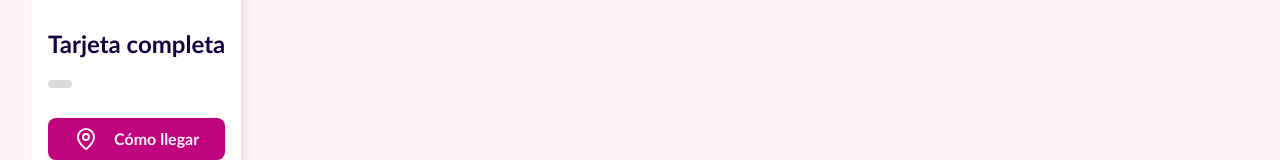
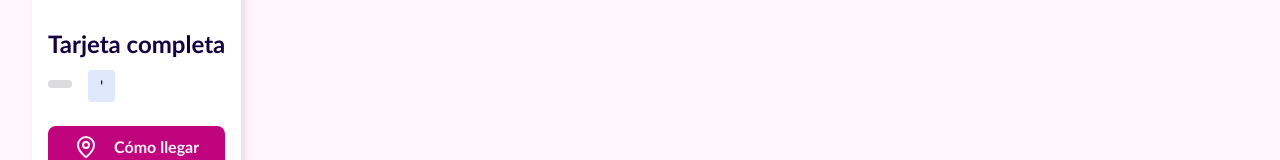
Before and after one commit to esti-martin/CheckMyLift, a React (Vite) app: page /filtros in a window 1280 px wide. Shown: the part 260-420 px from the top of the page. Built offline with nearby package versions, Linux system fonts and the light colour scheme.

Commit message:
línea + tiempo en ElevatorCard

```diff
--- a/src/components/cards/ElevatorCard.module.css
+++ b/src/components/cards/ElevatorCard.module.css
@@ -45,17 +45,31 @@
             margin-top: 1.5rem;
         }
 
-        .line {
+        .lineTime {
+            display: flex;
+            gap: 1rem;
             margin-bottom: 1.5rem;
 
-            span {
-                background-color: rgba(112, 108, 120, 0.25);
+            .line {
+
+                span {
+                    background-color: rgba(112, 108, 120, 0.25);
+                    padding: 0.25rem 0.75rem 0.25rem 0.75rem;
+                    border-radius: 0.25rem;
+                    display: inline-block;
+                }
+
+            }
+
+            .time {
+                background-color: var(--light-blue-20);
                 padding: 0.25rem 0.75rem 0.25rem 0.75rem;
                 border-radius: 0.25rem;
                 display: inline-block;
             }
+        }
 
-        }
+
 
         .actions {
             display: flex;
--- a/src/components/cards/ElevatorCard.tsx
+++ b/src/components/cards/ElevatorCard.tsx
@@ -9,6 +9,7 @@ type CardProps = {
   imageUrl: string;
   title: string;
   line: string;
+  timeToNextStation: string;
   warningType: "positive" | "negative";
   onPrimaryClick?: () => void;
 };
@@ -37,7 +38,10 @@ const ElevatorCard: React.FC<CardProps> = ({
         <section className={styles.content}>
             <WarningMessage type={warningType} />
             <h2 className={styles.title}>{title}</h2>
-            <p className={styles.line}><span>{line}</span></p>
+            <section className={styles.lineTime}>
+                <p className={styles.line}><span>{line}</span></p>
+                <p className={styles.time}><span>{timeToNextStation}'</span></p>
+            </section>
             <section className={styles.actions}>
                 <Button variant="btn-princ-s" onClick={onPrimaryClick}>
                     Cómo llegar
--- a/src/hooks/useStations.tsx
+++ b/src/hooks/useStations.tsx
@@ -5,6 +5,7 @@ export type Station = {
   name: string;    // Nombre de la estación
   zone: string;    // Zona a la que pertenece la estación
   line: string;    // Línea a la que pertenece la estación
+  timeToNextStation: string; // Tiempo de espera
   issues: boolean; // Si la estación tiene incidencias
   // Añadir más datos si son necesarios.
 };
--- a/src/pages/Home.tsx
+++ b/src/pages/Home.tsx
@@ -17,6 +17,7 @@ const Home: React.FC = () => {
                         code={station.code}
                         title={station.name}
                         line={station.line}
+                        timeToNextStation={station.timeToNextStation}
                         imageUrl=""
                         warningType={station.issues ? "negative" : "positive"}
                     />
```
